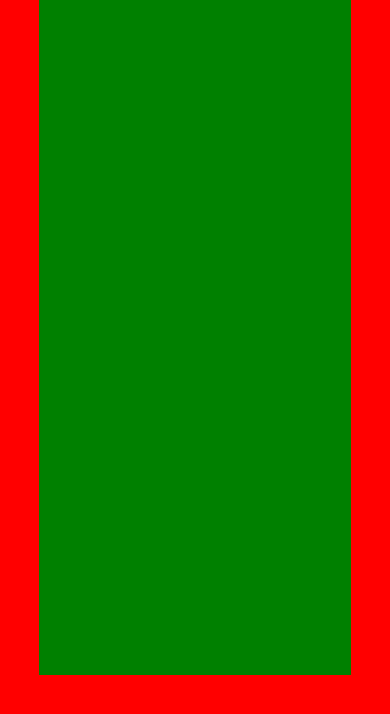
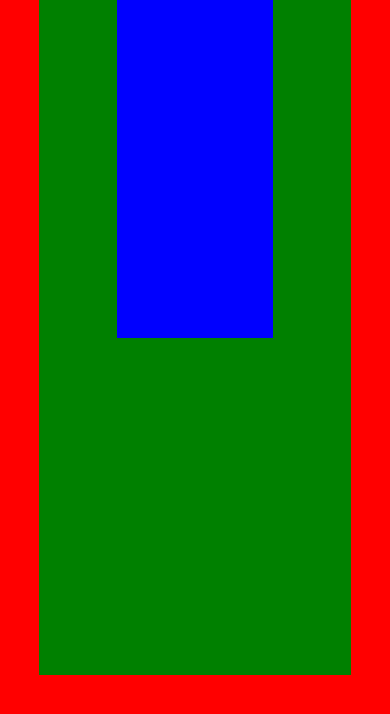
Before and after one commit to sumoninfo/React-Native-1st-App, a React Native app: screen / in a window 390 px wide. Shown: the top 714 px of the page. Built offline with nearby package versions, Linux system fonts and the light colour scheme.

Commit message:
3 chiled VIew design

```diff
--- a/App.js
+++ b/App.js
@@ -12,12 +12,21 @@
                 backgroundColor: 'red'
             }}>
                 <View style={{
-                    flexDirection  : 'column',
+                    flexDirection  : 'row',
                     justifyContent : "center",
                     height         : "80%",
                     width          : "80%",
                     backgroundColor: 'green'
-                }}></View>
+                }}>
+                    <View style={{
+                        flexDirection  : 'column',
+                        justifyContent : "center",
+                        height         : "50%",
+                        width          : "50%",
+                        backgroundColor: 'blue'
+                    }}></View>
+                </View>
+
             </View>
         );
     }
```
